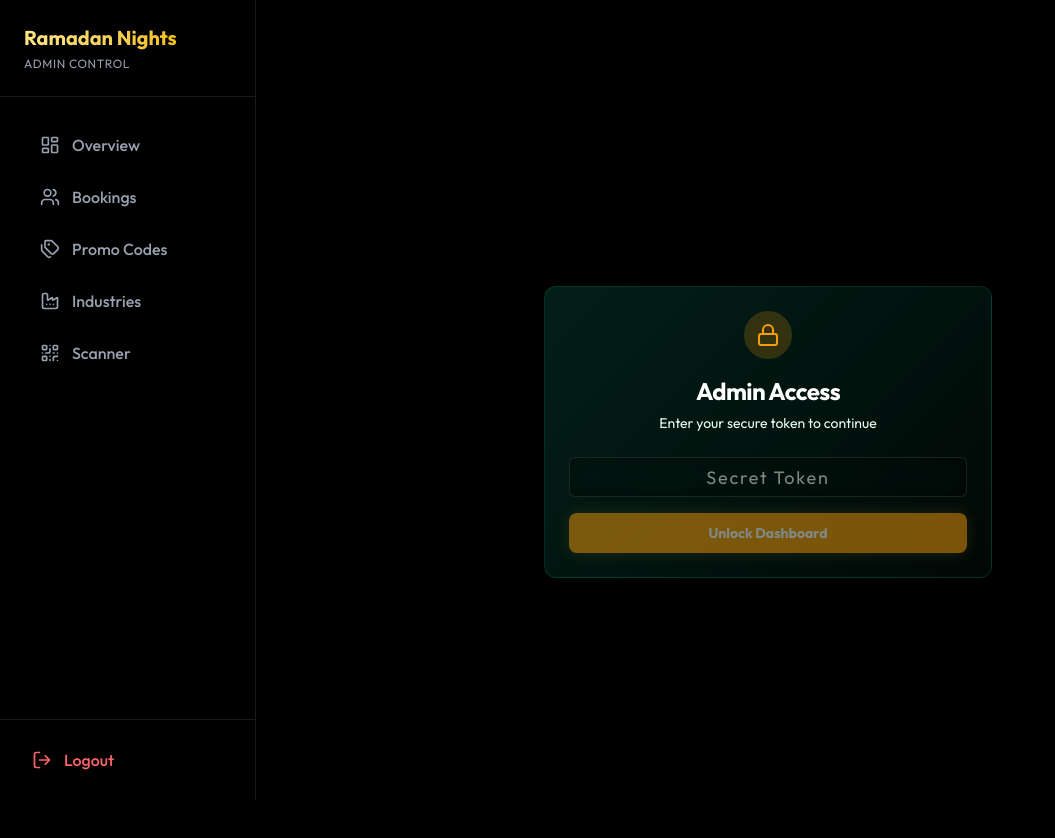
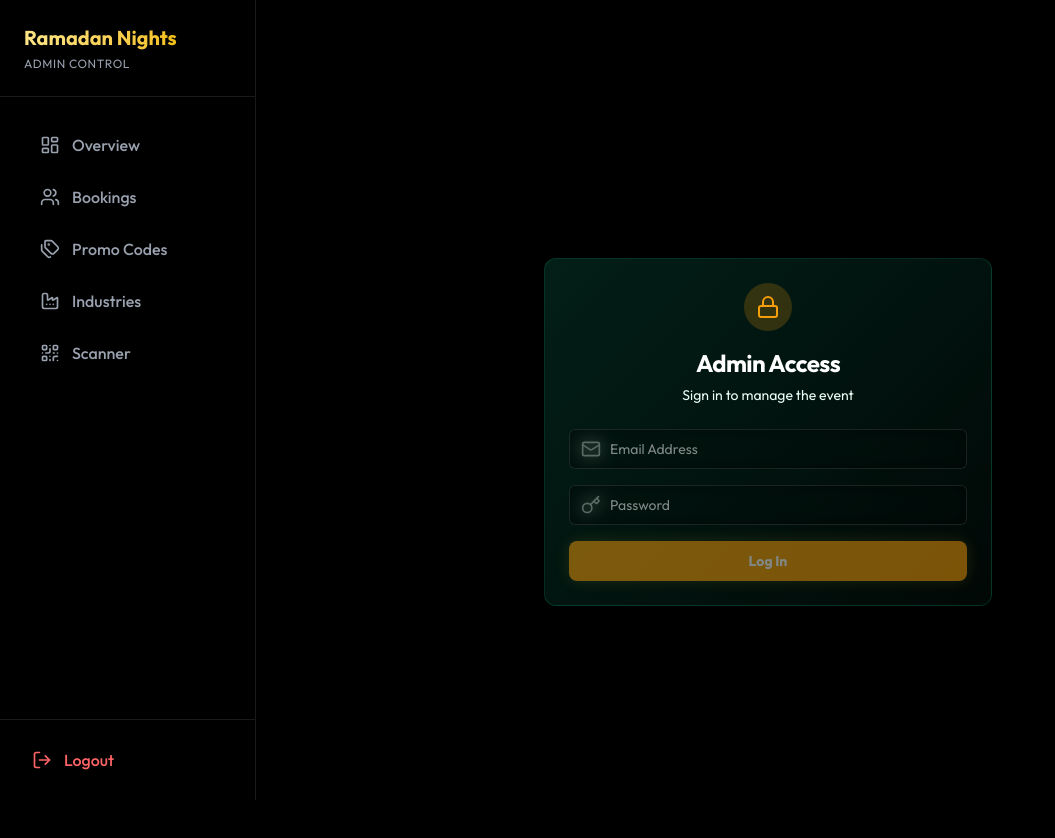
Before and after one commit to nextacademyedu-lang/ramadanmajlis, a Next.js app: page /admin/login in a window 1280 px wide. Shown: the top 838 px of the page, without its empty margins (0-1055 px from the left). Built offline with nearby package versions, Linux system fonts and the light colour scheme.

Commit message:
Final Admin Dashboard: Email Auth, API Fixes, Build Success

```diff
--- a/app/admin/bookings/page.tsx
+++ b/app/admin/bookings/page.tsx
@@ -49,12 +49,11 @@ export default function BookingsPage() {
     const fetchBookings = async () => {
         setLoading(true);
         try {
-            const { data, error } = await supabase
-                .from('bookings')
-                .select('*')
-                .order('created_at', { ascending: false });
-
-            if (data) setBookings(data);
+            const res = await fetch('/api/admin/bookings');
+            if (res.ok) {
+                const data = await res.json();
+                setBookings(data);
+            }
         } catch (err) {
             console.error("Failed to fetch bookings");
         } finally {
--- a/app/admin/login/page.tsx
+++ b/app/admin/login/page.tsx
@@ -2,13 +2,14 @@
 
 import { useState } from 'react';
 import { useRouter } from 'next/navigation';
-import { Lock, Loader2 } from 'lucide-react';
+import { Lock, Loader2, Mail, Key } from 'lucide-react';
 import { Button } from '@/components/ui/button';
 import { Input } from '@/components/ui/input';
 import { Card, CardContent, CardHeader, CardTitle, CardDescription } from '@/components/ui/card';
 
 export default function AdminLogin() {
-    const [token, setToken] = useState('');
+    const [email, setEmail] = useState('');
+    const [password, setPassword] = useState('');
     const [loading, setLoading] = useState(false);
     const [error, setError] = useState('');
     const router = useRouter();
@@ -22,7 +23,7 @@ export default function AdminLogin() {
             const res = await fetch('/api/admin/login', {
                 method: 'POST',
                 headers: { 'Content-Type': 'application/json' },
-                body: JSON.stringify({ token }),
+                body: JSON.stringify({ email, password }),
             });
 
             const data = await res.json();
@@ -31,7 +32,7 @@ export default function AdminLogin() {
                 router.push('/admin');
                 router.refresh(); // Refresh middleware/server components
             } else {
-                setError(data.message || 'Invalid Token');
+                setError(data.message || 'Invalid Credentials');
             }
         } catch (err) {
             setError('Something went wrong');
@@ -48,18 +49,31 @@ export default function AdminLogin() {
                         <Lock size={24} />
                     </div>
                     <CardTitle className="text-2xl font-bold text-white">Admin Access</CardTitle>
-                    <CardDescription>Enter your secure token to continue</CardDescription>
+                    <CardDescription>Sign in to manage the event</CardDescription>
                 </CardHeader>
                 <CardContent>
                     <form onSubmit={handleLogin} className="space-y-4">
-                        <div className="space-y-2">
-                            <Input
-                                type="password"
-                                placeholder="Secret Token"
-                                value={token}
-                                onChange={(e) => setToken(e.target.value)}
-                                className="bg-black/50 border-white/10 text-center text-lg tracking-widest"
-                            />
+                        <div className="space-y-4">
+                            <div className="relative">
+                                <Mail className="absolute left-3 top-2.5 h-5 w-5 text-muted-foreground" />
+                                <Input
+                                    type="email"
+                                    placeholder="Email Address"
+                                    value={email}
+                                    onChange={(e) => setEmail(e.target.value)}
+                                    className="pl-10 bg-black/50 border-white/10"
+                                />
+                            </div>
+                            <div className="relative">
+                                <Key className="absolute left-3 top-2.5 h-5 w-5 text-muted-foreground" />
+                                <Input
+                                    type="password"
+                                    placeholder="Password"
+                                    value={password}
+                                    onChange={(e) => setPassword(e.target.value)}
+                                    className="pl-10 bg-black/50 border-white/10"
+                                />
+                            </div>
                         </div>
 
                         {error && (
@@ -71,9 +85,9 @@ export default function AdminLogin() {
                         <Button
                             type="submit"
                             className="w-full font-bold"
-                            disabled={loading || !token}
+                            disabled={loading || !email || !password}
                         >
-                            {loading ? <Loader2 className="animate-spin" /> : 'Unlock Dashboard'}
+                            {loading ? <Loader2 className="animate-spin" /> : 'Log In'}
                         </Button>
                     </form>
                 </CardContent>
--- a/app/admin/promos/page.tsx
+++ b/app/admin/promos/page.tsx
@@ -45,9 +45,17 @@ export default function PromosPage() {
 
     const fetchPromos = async () => {
         setLoading(true);
-        const { data } = await supabase.from('promo_codes').select('*').order('created_at', { ascending: false });
-        if (data) setPromos(data);
-        setLoading(false);
+        try {
+            const res = await fetch('/api/admin/promos');
+            if (res.ok) {
+                const data = await res.json();
+                setPromos(data);
+            }
+        } catch (err) {
+            console.error("Failed to fetch promos");
+        } finally {
+            setLoading(false);
+        }
     };
 
     const handleSave = async () => {
--- /dev/null
+++ b/app/api/admin/bookings/route.ts
@@ -0,0 +1,29 @@
+import { NextResponse } from 'next/server';
+import { cookies } from 'next/headers';
+import { createClient } from '@supabase/supabase-js';
+
+export async function GET(request: Request) {
+    try {
+        const sbKey = process.env.SUPABASE_SERVICE_ROLE_KEY;
+        if (!sbKey) return NextResponse.json({ message: 'Env Error' }, { status: 500 });
+
+        const cookieStore = await cookies();
+        if (!cookieStore.get('admin_session')) return NextResponse.json({ message: 'Unauthorized' }, { status: 401 });
+
+        const supabase = createClient(
+            process.env.NEXT_PUBLIC_SUPABASE_URL!,
+            sbKey
+        );
+
+        const { data, error } = await supabase
+            .from('bookings')
+            .select('*')
+            .order('created_at', { ascending: false });
+
+        if (error) throw error;
+        return NextResponse.json(data);
+
+    } catch (err: any) {
+        return NextResponse.json({ message: err.message }, { status: 500 });
+    }
+}
--- a/app/api/admin/login/route.ts
+++ b/app/api/admin/login/route.ts
@@ -3,18 +3,20 @@ import { cookies } from 'next/headers';
 
 export async function POST(request: Request) {
     try {
-        const { token } = await request.json();
-        const SECRET = process.env.ADMIN_SECRET_TOKEN || 'ramadan2026'; // Default fallback if env not set
+        const { email, password } = await request.json();
 
-        if (token !== SECRET) {
-            return NextResponse.json({ message: 'Invalid Token' }, { status: 401 });
+        const ADMIN_EMAIL = process.env.ADMIN_EMAIL;
+        const ADMIN_PASSWORD = process.env.ADMIN_PASSWORD;
+
+        if (!ADMIN_EMAIL || !ADMIN_PASSWORD) {
+            return NextResponse.json({ message: 'Server Configuration Error' }, { status: 500 });
+        }
+
+        if (email !== ADMIN_EMAIL || password !== ADMIN_PASSWORD) {
+            return NextResponse.json({ message: 'Invalid Email or Password' }, { status: 401 });
         }
 
         // Set Cookie
-        // Note: In Next.js App Router, cookies() is read-only in some contexts,
-        // but in Route Handlers it's the standard way to set them via the response.
-        // However, cookies().set() is the modern API.
-
         const cookieStore = await cookies();
         cookieStore.set('admin_session', 'true', {
             httpOnly: true,
--- a/app/api/admin/promos/route.ts
+++ b/app/api/admin/promos/route.ts
@@ -1,6 +1,32 @@
 import { NextResponse } from 'next/server';
 import { cookies } from 'next/headers';
 import { createClient } from '@supabase/supabase-js';
+
+export async function GET(request: Request) {
+    try {
+        const sbKey = process.env.SUPABASE_SERVICE_ROLE_KEY;
+        if (!sbKey) return NextResponse.json({ message: 'Env Error' }, { status: 500 });
+
+        const cookieStore = await cookies();
+        if (!cookieStore.get('admin_session')) return NextResponse.json({ message: 'Unauthorized' }, { status: 401 });
+
+        const supabase = createClient(
+            process.env.NEXT_PUBLIC_SUPABASE_URL!,
+            sbKey
+        );
+
+        const { data, error } = await supabase
+            .from('promo_codes')
+            .select('*')
+            .order('created_at', { ascending: false });
+
+        if (error) throw error;
+        return NextResponse.json(data);
+
+    } catch (err: any) {
+        return NextResponse.json({ message: err.message }, { status: 500 });
+    }
+}
 
 export async function POST(request: Request) {
     try {
--- a/app/api/og/ticket/route.tsx
+++ b/app/api/og/ticket/route.tsx
@@ -30,6 +30,17 @@ export async function GET(request: Request) {
     const protocol = request.headers.get('x-forwarded-proto') || 'https';
     const host = request.headers.get('host');
     const origin = `${protocol}://${host}`;
+
+    const { searchParams } = new URL(request.url);
+
+    // Get Parameters from URL
+    const name = searchParams.get('name') || 'Guest';
+    const title = searchParams.get('title') || 'Entrepreneur';
+    const company = searchParams.get('company') || '';
+    const date = searchParams.get('date') || 'Ramadan 2026';
+    const night = searchParams.get('night') || '';
+    const location = searchParams.get('location') || 'Creativa Innovation Hub';
+    const imagePath = searchParams.get('image');
 
     // Fixed Design
     const randomDesign = 'mocup1.png';
```
